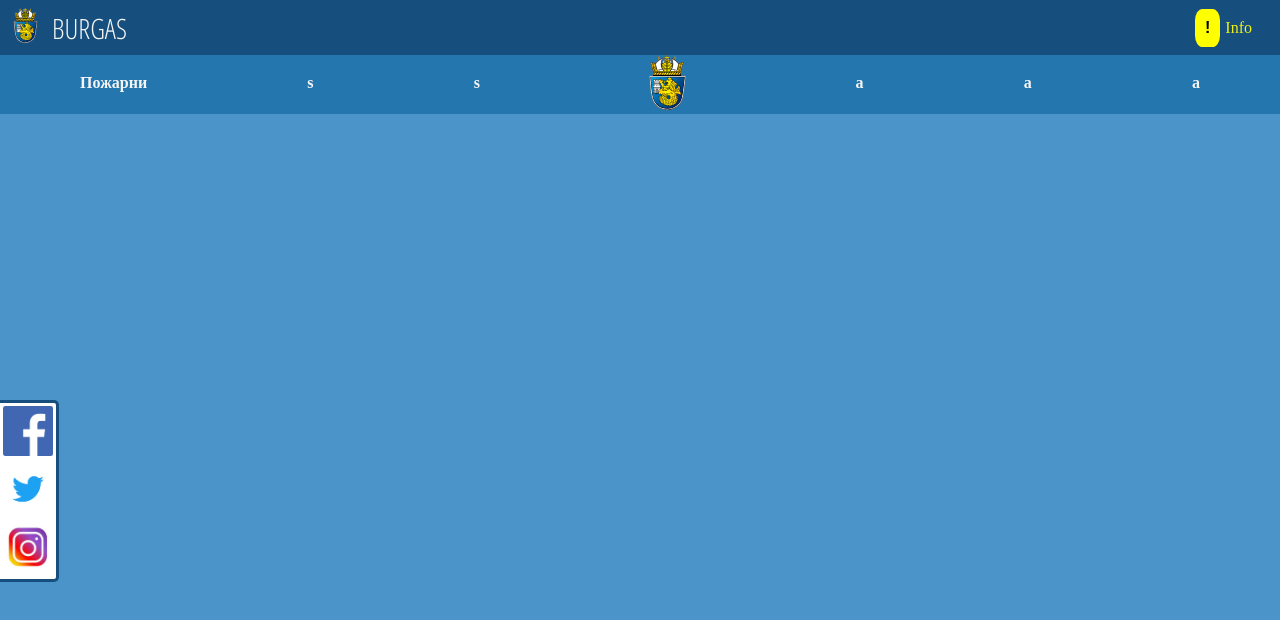
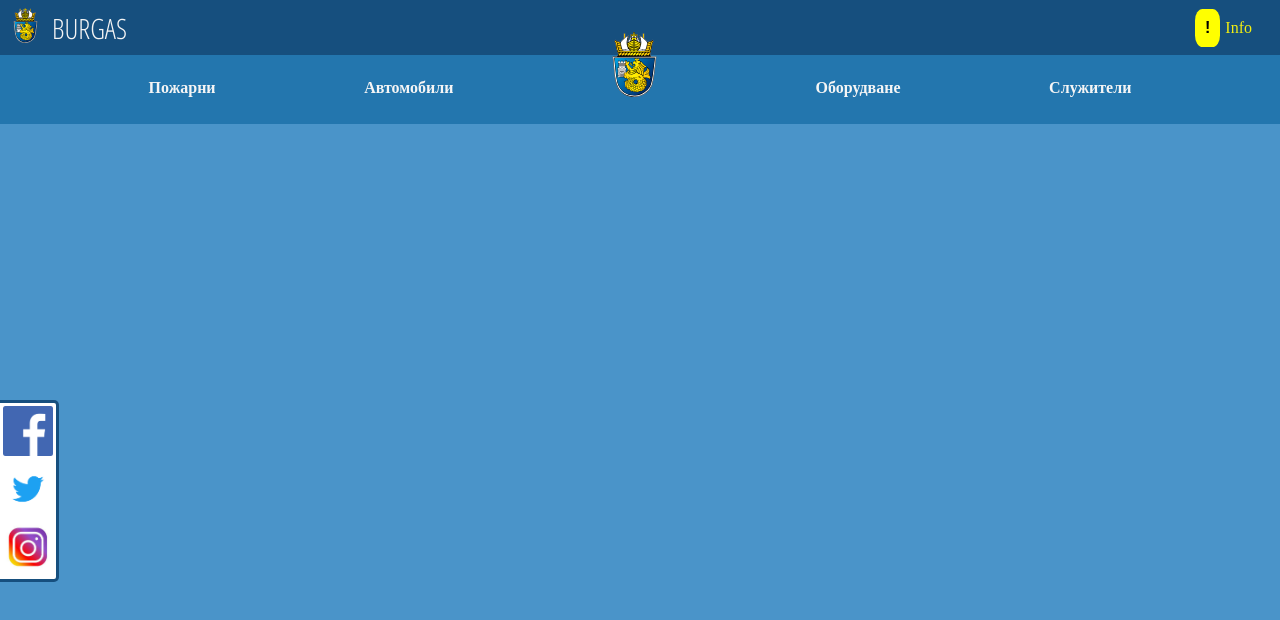
Before and after one commit to IPMarkov19/-Fire-team, a plain HTML site: page Project Fire department/index.html in a window 1280 px wide. Drawn offline with Linux system fonts and the light colour scheme.

Commit message:
Update NavBar

```diff
--- a/Project Fire department/CSS/style.css
+++ b/Project Fire department/CSS/style.css
@@ -77,7 +77,7 @@ overflow: hidden;
     width: 100%;
     max-height: 100px;
     display: flex;
-    justify-content: space-around;
+    justify-content: space-evenly;
     background-color: #2376AE;
 
 }
@@ -88,16 +88,19 @@ overflow: hidden;
     font-weight: bold;
 
     position: relative;
-    line-height: 55px;
-
+    line-height: 65px;
 }
 
 .info:hover{
-    background-color: tomato;
-    overflow: hidden;
+    background-color: whitesmoke;
+    color:#2376AE;
+    transition: 0.6s;
+    border-radius:6px;
 }
 
 .navLogo{
-    width: 55px;
-    height: 55px;
+    width: 65px;
+    height: 65px;
+    position: relative;
+    bottom:33%;
 }
--- a/Project Fire department/index.html
+++ b/Project Fire department/index.html
@@ -55,12 +55,10 @@
 
     <nav class="navbar">
         <a href="" class="info">Пожарни</a>
-        <a href="" class="info">s</a>
-        <a href="" class="info">s</a>
+        <a href="" class="info">Автомобили</a>
         <a href="" class=""><img src="images/logoBurgas.svg" class="navLogo"></a>
-        <a href="" class="info">a</a>
-        <a href="" class="info">a</a>
-        <a href="" class="info">a</a>
+        <a href="" class="info">Оборудване</a>
+        <a href="" class="info">Служители</a>
     </nav>
 
 
```
